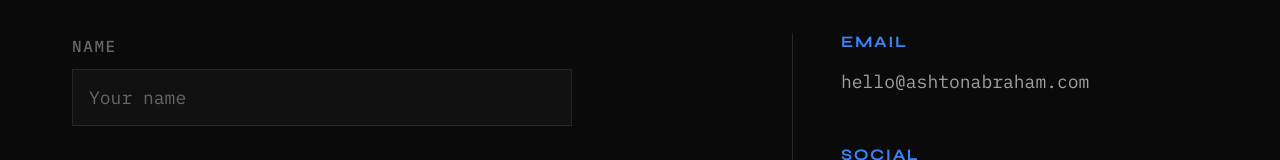
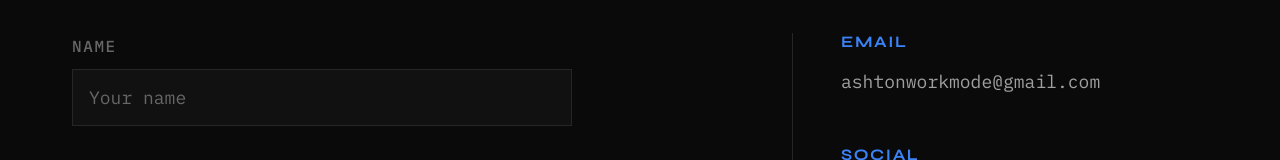
Before and after one commit to ashtonabraham/Personal-Site, a Next.js app: page /contact in a window 1280 px wide. Shown: the part 466-626 px from the top of the page. Built offline with nearby package versions, Linux system fonts and the light colour scheme.

Commit message:
Update email to ashtonworkmode@gmail.com

```diff
--- a/src/components/Footer/Footer.tsx
+++ b/src/components/Footer/Footer.tsx
@@ -29,7 +29,7 @@ export default function Footer() {
           >
             LinkedIn
           </a>
-          <a href="mailto:hello@ashtonabraham.com" className={styles.link}>
+          <a href="mailto:ashtonworkmode@gmail.com" className={styles.link}>
             Email
           </a>
         </div>
--- a/src/pages/about.tsx
+++ b/src/pages/about.tsx
@@ -120,7 +120,7 @@ export default function About() {
                     </a>
                   </li>
                   <li>
-                    <a href="mailto:hello@ashtonabraham.com">Email</a>
+                    <a href="mailto:ashtonworkmode@gmail.com">Email</a>
                   </li>
                 </ul>
               </div>
--- a/src/pages/contact.tsx
+++ b/src/pages/contact.tsx
@@ -110,8 +110,8 @@ export default function Contact() {
             <div className={styles.info}>
               <div className={styles.infoSection}>
                 <h3>Email</h3>
-                <a href="mailto:hello@ashtonabraham.com" className={styles.infoLink}>
-                  hello@ashtonabraham.com
+                <a href="mailto:ashtonworkmode@gmail.com" className={styles.infoLink}>
+                  ashtonworkmode@gmail.com
                 </a>
               </div>
 
--- a/src/pages/resume.tsx
+++ b/src/pages/resume.tsx
@@ -30,7 +30,7 @@ export default function Resume() {
             <div className={styles.contact}>
               <span>New York, NY</span>
               <span>•</span>
-              <a href="mailto:hello@ashtonabraham.com">hello@ashtonabraham.com</a>
+              <a href="mailto:ashtonworkmode@gmail.com">ashtonworkmode@gmail.com</a>
               <span>•</span>
               <a
                 href="https://github.com/ashtonabraham"
```
